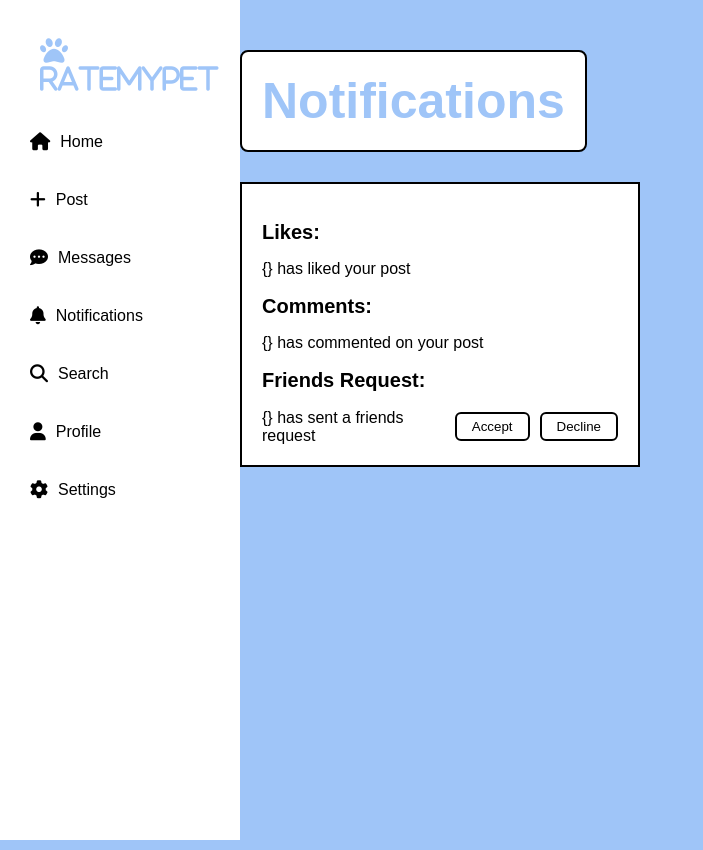
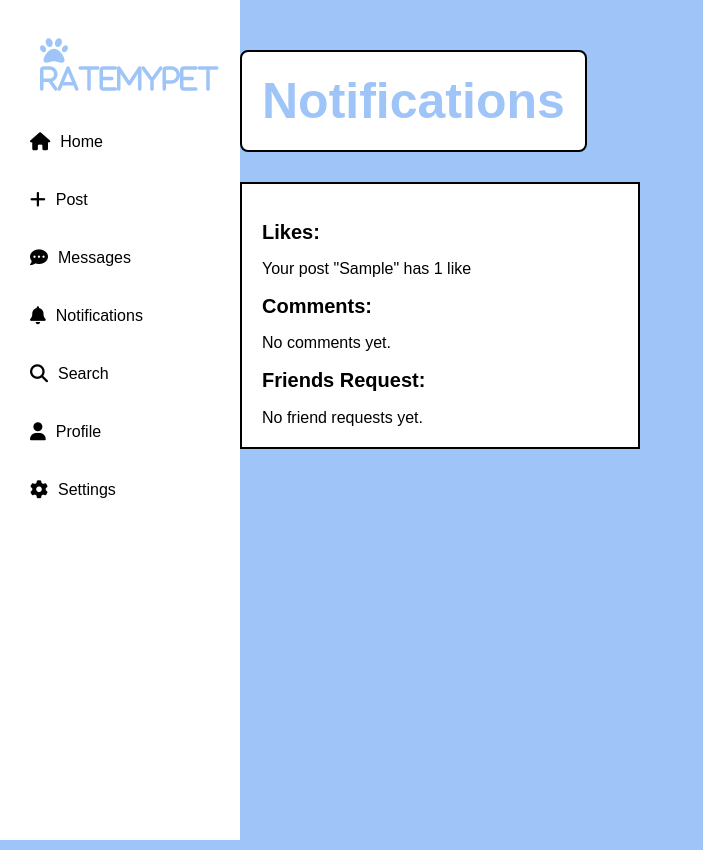
Before and after one commit to sb-fzqk/ratemypet_project, a Django app: page /notifications/ in a window 1280 px wide. Shown: the whole page, without its empty margins (0-703 px from the left). Run offline with Django 3.2, Linux system fonts and the light colour scheme; a user stored in the database is signed in; tables that the repository leaves empty hold one stand-in row (values such as "Sample post").

Commit message:
Add notifications view and delete account feature
Wire up notifications to show likes and comments on user posts.
Add delete account functionality with confirmation in settings.

```diff
--- a/ratemypet/urls.py
+++ b/ratemypet/urls.py
@@ -14,6 +14,7 @@ urlpatterns = [
     path('profile/', views.profile, name='profile'),
     path('profile/edit/', views.edit_profile, name='edit_profile'),
     path('settings/', views.settings_views, name='settings'),
+    path('settings/delete/', views.delete_account, name='delete_account'),
     path('search/', views.search, name='search'),
     path('search/users/', views.search_users, name='search_users'),
     path('search/pets/', views.search_pets, name='search_pets'),
--- a/ratemypet/views.py
+++ b/ratemypet/views.py
@@ -2,7 +2,7 @@ from django.shortcuts import render, redirect, get_object_or_404
 from django.contrib.auth.decorators import login_required
 from django.contrib.auth.models import User
 from django.db.models import Q
-from ratemypet.models import Message
+from ratemypet.models import Message, Post, Comment
 
 @login_required
 def home(request):
@@ -14,7 +14,20 @@ def post(request):
 
 @login_required
 def notifications(request):
-    return render(request, 'ratemypet/notifications.html')
+    # Get comments on the current user's posts
+    user_posts = Post.objects.filter(user_name=request.user)
+    recent_comments = Comment.objects.filter(post__in=user_posts).exclude(
+        user_name=request.user
+    ).order_by('-id')[:20]
+
+    # Get posts by the user that have likes
+    liked_posts = user_posts.filter(likes__gt=0)
+
+    context = {
+        'recent_comments': recent_comments,
+        'liked_posts': liked_posts,
+    }
+    return render(request, 'ratemypet/notifications.html', context)
 
 @login_required
 def messages(request):
@@ -66,6 +79,12 @@ def settings_views(request):
     return render(request, 'ratemypet/settings.html')
 
 @login_required
+def delete_account(request):
+    if request.method == 'POST':
+        request.user.delete()
+        return redirect('login')
+
+@login_required
 def search(request):
     return render(request, 'ratemypet/search.html')
 
--- a/templates/ratemypet/notifications.html
+++ b/templates/ratemypet/notifications.html
@@ -12,29 +12,29 @@
     <div class="notification-box">
         <div class="Likes">
            <h2>Likes:</h2>
-           <!-- needs to have a loop function here -->
-            <!-- if there is no likes then should say no likes or blank -->
-           {} has liked your post
-
+           {% for post in liked_posts %}
+               Your post "{{ post.caption }}" has {{ post.likes }} like{{ post.likes|pluralize }}
+               <br>
+           {% empty %}
+               No likes yet.
+           {% endfor %}
         </div>
 
         <div class="Comments">
             <h2>Comments:</h2>
-            <!-- needs to have a loop function here -->
-             <!-- if there is no comments then should say no comments or blank -->
-            {} has commented on your post
-
+            {% for comment in recent_comments %}
+                <strong>{{ comment.user_name.username }}</strong> has commented on your post "{{ comment.post.caption }}"
+                <br>
+            {% empty %}
+                No comments yet.
+            {% endfor %}
         </div>
 
 
         <h2>Friends Request:</h2>
         <div class="friends-request">
-            <!-- needs to have a loop function here -->
-             <!-- if there is no request then should say no request or blank -->
-            {} has sent a friends request
-            <!-- buttons should connect to the database -->
-            <button class="notif-btn">Accept</button>
-            <button class="notif-btn">Decline</button>
+            No friend requests yet.
+            <!-- Friend requests will be available once the Friendship model is implemented -->
         </div>
     </div>
     </div>
--- a/templates/ratemypet/settings.html
+++ b/templates/ratemypet/settings.html
@@ -25,12 +25,11 @@
         </form>
     </div>
 
-    <!-- need to check if the delete button work - need to put it in urls and views -->
     <div class="delete">
         Do you want to delete your account?
-        <form method="post">
+        <form method="post" action="{% url 'ratemypet:delete_account' %}">
             {% csrf_token %}
-            <button type="submit" class="upload-btn">Delete</button>
+            <button type="submit" class="upload-btn" onclick="return confirm('Are you sure you want to delete your account? This cannot be undone.')">Delete</button>
         </form>
     </div>
     </div>
```
